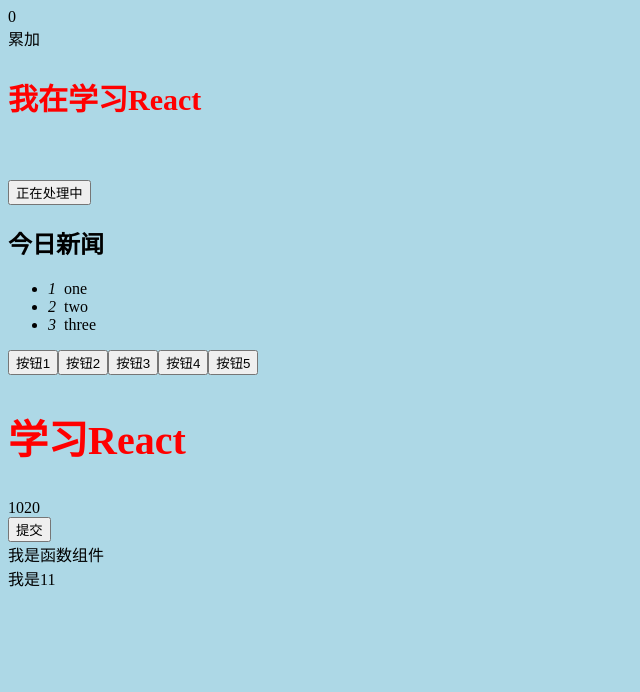
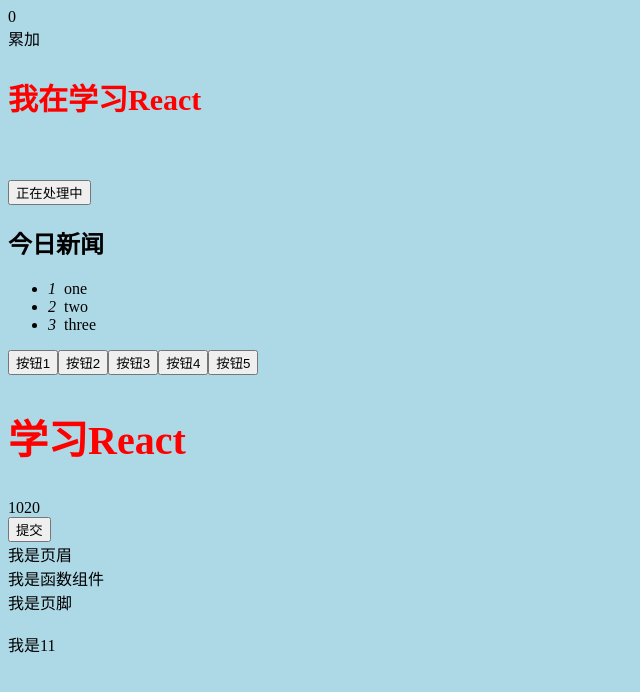
Before and after one commit to web-ljc/stu-react, a React app in the folder demo071501/: page / in a window 1280 px wide. Shown: the top 692 px of the page, without its empty margins (0-640 px from the left). Built offline with nearby package versions, Linux system fonts and the light colour scheme; no server answers.

Commit message:
feat: 11React中插槽处理机制

```diff
--- a/demo071501/src/index.jsx
+++ b/demo071501/src/index.jsx
@@ -157,8 +157,8 @@ root.render(
         <DataList />
         <DataRender />
         <DemoFunction title="函数组件" className="box" data={[100, 200]} style={{fontSize: '20px'}}>
-            <span>字节点一</span>
-            <span>字节点二</span>
+            <span slot="footer">我是页脚</span>
+            <span slot="header">我是页眉</span>
         </DemoFunction>
         <DemoFunction title={11} />
     </>
--- a/demo071501/src/views/DemoFunction.jsx
+++ b/demo071501/src/views/DemoFunction.jsx
@@ -4,10 +4,23 @@ import PropTypes from "prop-types";
 const DemoFunction = function DemoFunction(props) {
     // props.title = '23' // error
     // console.log(Object.isExtensible(props));
-    let { className, title, x: x } = props
+    let { className, title, x: x, children } = props
     x = 1000
+    // 对children的数据类型做处理
+    // children = !children ? [] : Array.isArray(children) ? children : [children]
+    // 可以基于 React.Children 对象中提供的方法，对props.children做处理: count\forEach\map\toArray
+    // 好处：在这些方法的内部，已经对children的各种形式做了处理
+    children = React.Children.toArray(children)
+    // 传递进来的插槽信息，都是编译为virtualDOM后传递进来的[而不是传递标签]
+    let headerSolt = children.filter(i => i.props.slot === 'header')
+    let footerSolt = children.filter(i => i.props.slot === 'footer')
+
     return <div className={`demop-box ${className}`}>
+        {headerSolt}
+        <br />
         我是{title}
+        <br />
+        {footerSolt}
     </div>
 }
 
```
Also changed, not shown: 1 other file (tests, documents, lock files or other folders).
